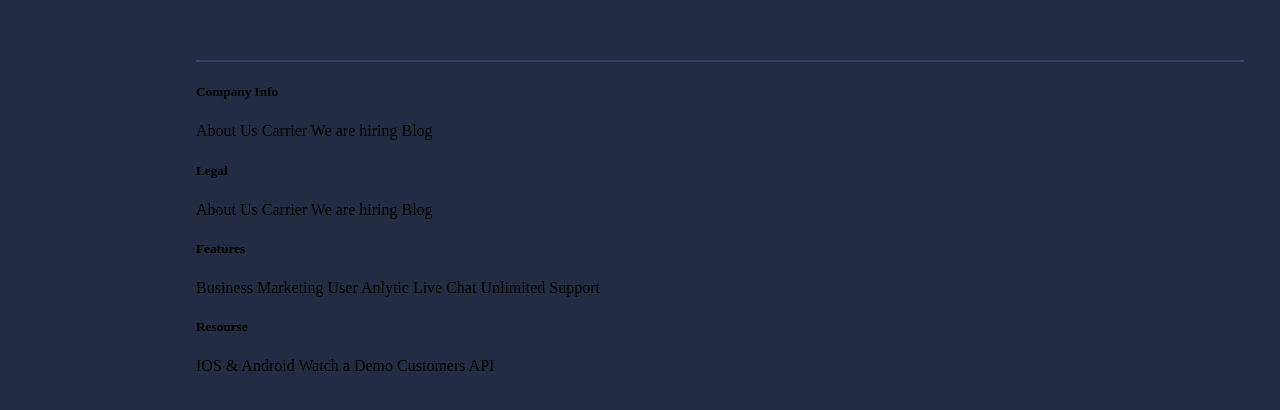
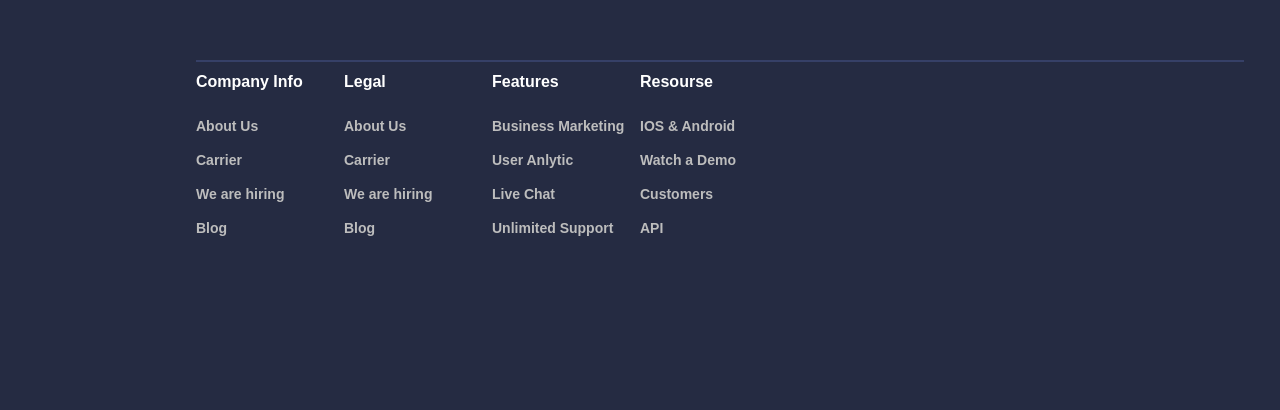
Before and after one commit to YntyCtrl/fist.pro, a plain HTML site: page index.html in a window 1280 px wide. Shown: the part 4605-5015 px from the top of the page. Drawn offline with Linux system fonts and the light colour scheme.

Commit message:
add list style

```diff
--- a/styles.css
+++ b/styles.css
@@ -673,7 +673,36 @@ h1{
 hr{
     border: 1px solid #364067
 }
+.main-div-7{
+    display: flex;
 
+}
+
+.list-footer{
+    width: 148px;
+    height: 170px;
+    display: flex;
+    flex-direction: column;
+}
+.list-h5{
+    font-family:'Montserrat', sans-serif;
+    font-style: normal;
+    font-weight: bold;
+    font-size: 16px;
+    line-height: 24px;
+    color: #fff;
+    margin-top: 0;
+    margin-bottom: 15px;
+}
+.span-7{
+    font-family:'Montserrat', sans-serif;
+    font-style: normal;
+    font-weight: 600;
+    font-size: 14px;
+    line-height: 24px;
+    color: #bdbdbd;
+    margin: 5px 0;
+}
 
 
 
```
